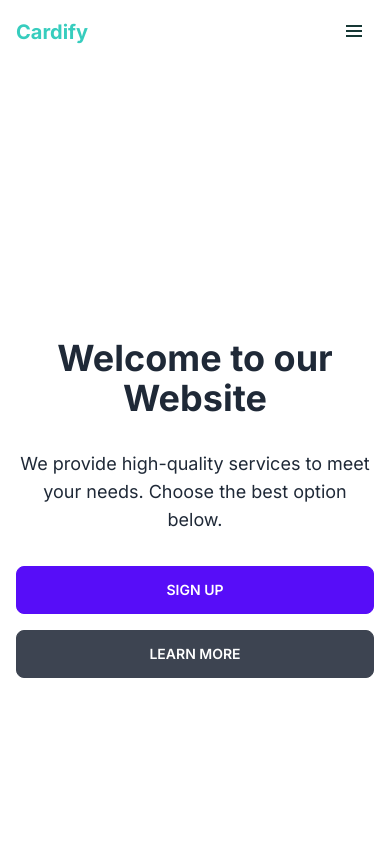
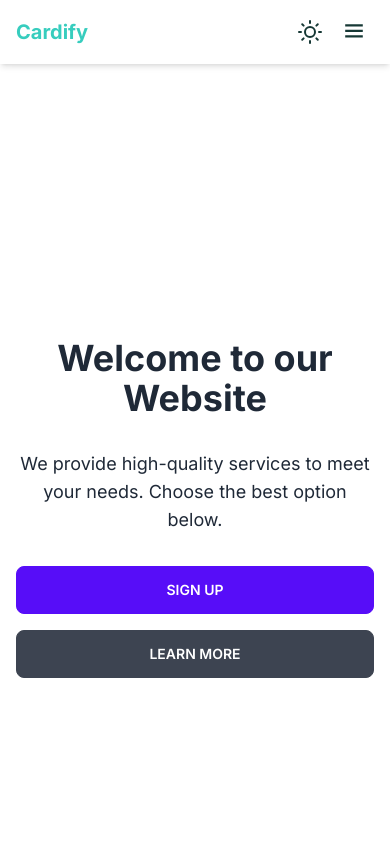
Before and after one commit to swapnil0601/cardify, a Next.js app in the folder client/: page / in a window 390 px wide. Shown: the top 844 px of the page. Built offline with nearby package versions, Linux system fonts and the light colour scheme.

Commit message:
[ADD+FIX] theme in mob view

```diff
--- a/client/src/app/layout.jsx
+++ b/client/src/app/layout.jsx
@@ -13,15 +13,27 @@ export const metadata = {
 
 export default function RootLayout({ children }) {
   const [theme, setTheme] = useState("light");
-  const usedTheme = theme === "light" ? "light" : "dark";
+
+  const usedTheme = localStorage.getItem("theme") || "light";
+
+
   const themeHandler = () => {
-    setTheme(theme === "light" ? "dark" : "light");
+    // Save theme in local storage
+    if (theme === "light") {
+      setTheme("dark");
+      localStorage.setItem("theme", "dark");
+    }
+    if (theme === "dark") {
+      setTheme("light");
+      localStorage.setItem("theme", "light");
+    }
   };
+
   return (
     <html lang="en" data-theme={usedTheme}>
       <body className={inter.className}>
         <Providers>
-          <div className="shadow-md">
+          <div className="sticky top-0 z-50 bg-base-100 shadow-md">
             <Navbar themeHandler={themeHandler} theme={theme} />
           </div>
           {children}
--- a/client/src/components/Navbar.jsx
+++ b/client/src/components/Navbar.jsx
@@ -81,10 +81,18 @@ const Navbar = ({ themeHandler, theme }) => {
               </a>
             </div>
           </div>
-          <div className="md:hidden">
+          <div className="md:hidden flex justify-center items-center">
+            <a
+              onClick={() => themeHandler()}
+              className="hover:cursor-pointer "
+            >
+              <div className="flex items-center text-accent-content hover:text-primary px-3 font-medium ">
+                {theme === "light" ? <Sun /> : <Moon />}
+              </div>
+            </a>
             <button
               type="button"
-              className="text-content inline-flex items-center justify-center p-2 rounded-md text-accent-content focus:outline-none"
+              className="text-content inline-flex items-center justify-center p-2 rounded-md text-accent-content focus:outline-none scale-110"
               onClick={toggleMenu}
             >
               <svg
@@ -111,7 +119,7 @@ const Navbar = ({ themeHandler, theme }) => {
         </div>
         {isMenuOpen && (
           <div ref={menuRef}>
-            <WidgetDrawer />
+            <WidgetDrawer themeHandler={themeHandler} theme={theme} />
           </div>
         )}
       </div>
--- a/client/src/components/Widget.jsx
+++ b/client/src/components/Widget.jsx
@@ -1,9 +1,7 @@
 "use client";
 import React from "react";
 
-
 function WidgetDrawer() {
-
   return (
     <>
       <div
@@ -15,7 +13,7 @@ function WidgetDrawer() {
         <div className="space-y-1 sm:px-3 flex flex-col items-center ">
           <div
             className="cursor-pointer pt-3 border-b-2"
-            onClick={() => window.location.href = "/decks"}
+            onClick={() => (window.location.href = "/decks")}
           >
             <div className="text-accent-content px-3 py-2 rounded-md text-base font-medium">
               Decks
@@ -23,7 +21,7 @@ function WidgetDrawer() {
           </div>
           <div
             className="cursor-pointer pb-3"
-            onClick={() => window.location.href = "/login"}
+            onClick={() => (window.location.href = "/login")}
           >
             <div className="text-accent-content px-3 py-2 rounded-md text-base font-medium">
               Login
```
